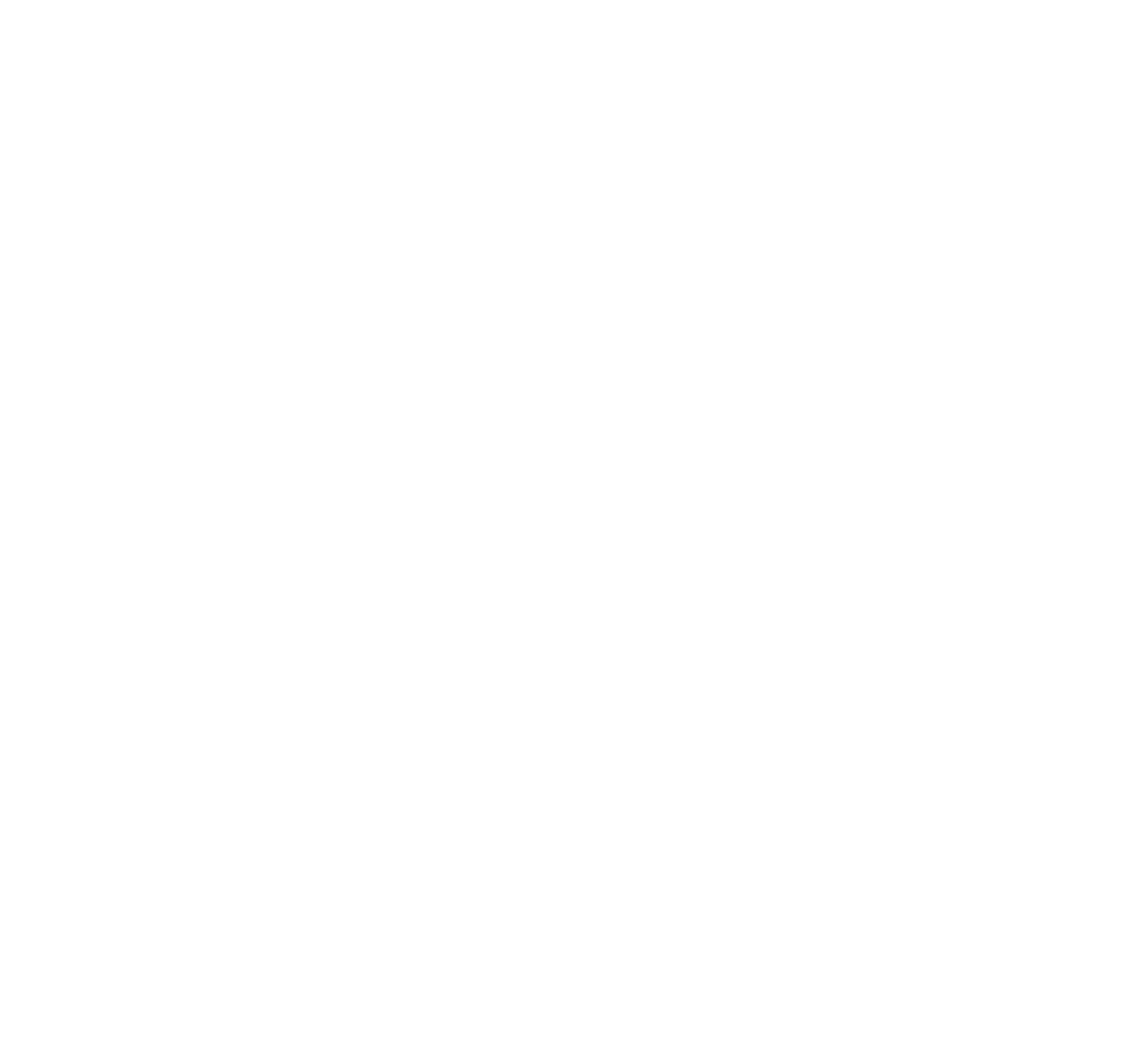
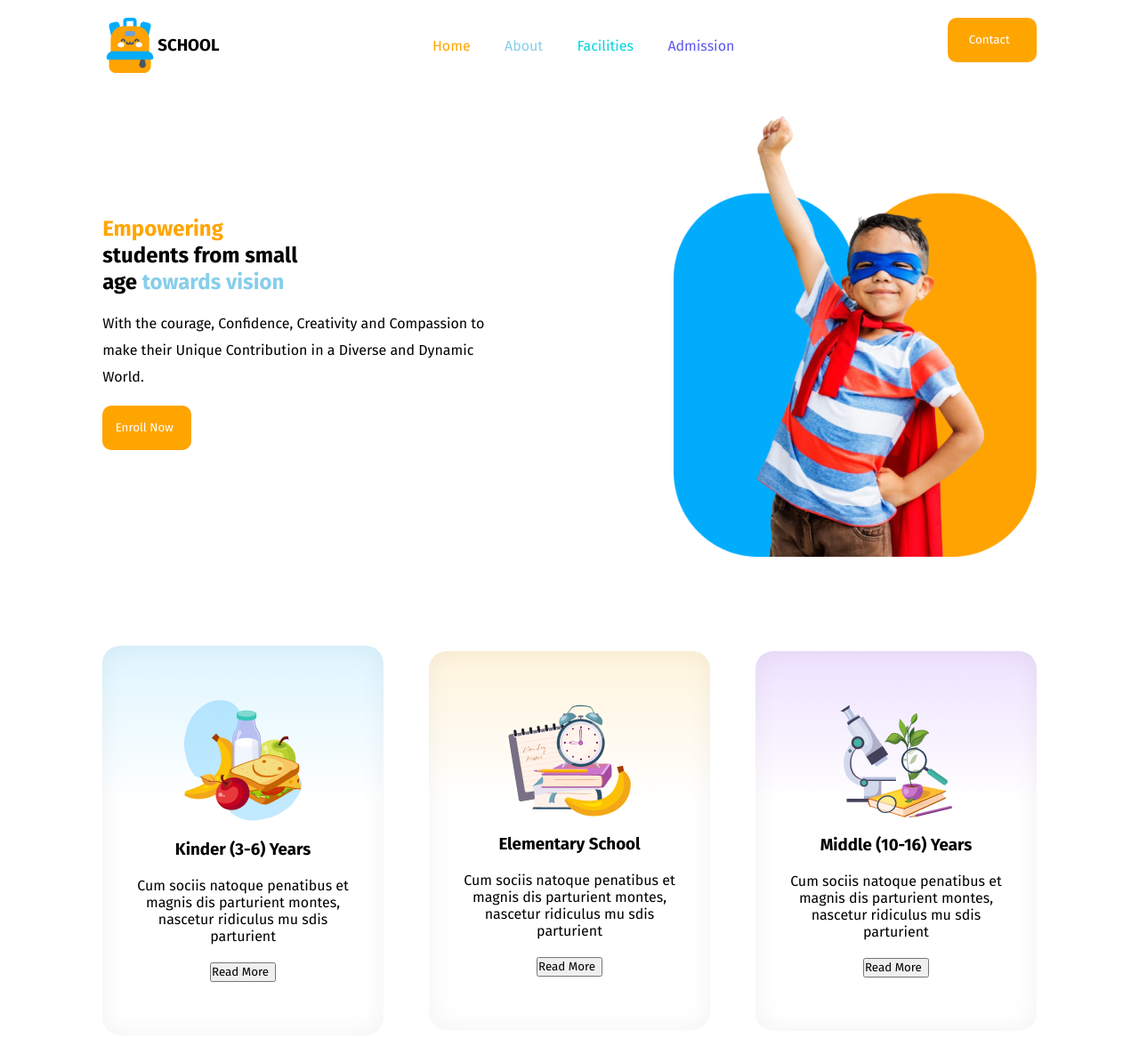
Before and after one commit to Nurhassan45/P-Hero-Assignment-2, a plain HTML site: page index.html in a window 1280 px wide. Shown: the whole page at 89% size. Before the commit the page ends 800 px from the top, so only its background shows below. Drawn offline with Linux system fonts and the light colour scheme.

Commit message:
Banner-design

```diff
--- a/index.html
+++ b/index.html
@@ -3,9 +3,77 @@
 <head>
     <meta charset="UTF-8">
     <meta name="viewport" content="width=device-width, initial-scale=1.0">
-    <title>Document</title>
+    <title>My-Second-Assignment</title>
+    <link rel="preconnect" href="https://fonts.googleapis.com">
+    <link rel="preconnect" href="https://fonts.gstatic.com" crossorigin>
+    <link href="https://fonts.googleapis.com/css2?family=Fira+Sans:ital,wght@0,100;0,200;0,300;0,400;0,500;0,600;0,700;0,800;0,900;1,100;1,200;1,300;1,400;1,500;1,600;1,700;1,800;1,900&family=Quicksand:wght@300..700&display=swap" rel="stylesheet">
+    <link rel="stylesheet" href="style/style.css">
 </head>
 <body>
+    <div class="God-div">
 
+        <nav class="flex">
+            <div class="school-logo flex">
+                <img src="assets/logo.png" alt="">
+                <h3>SCHOOL</h3>
+            </div>
+            <ul class="flex">
+                <li class="list1">Home</li>
+                <li class="list2">About</li>
+                <li class="list3">Facilities</li>
+                <li class="list4">Admission</li>
+            </ul>
+            <button class="contact btn">
+                Contact
+            </button>
+            <div class="menu-logo">
+                <img src="menu_24dp_E8EAED_FILL0_wght400_GRAD0_opsz24.png" alt="">
+            </div>
+        </nav>
+       <!-- hero-section -->
+        <div class="hero-section flex">
+            <div class="hero-left-div">
+                <h2><span class="Empowering">Empowering</span><br>students from small <br> age <span class="towards">towards vision</span></h2>
+                <p>With the courage, Confidence, Creativity and Compassion to make their Unique Contribution in a Diverse and Dynamic World.</p>
+                <button class="enrol btn">
+                    Enroll Now
+                </button>
+            </div>
+            <div class="hero-right-div">
+                <img src="assets/hero-kids.png" alt="">
+            </div>
+        </div>
+
+            <div class="satnderd-and-stories">
+
+            <div class="standard-Curriculum flex">
+                <div class="card1 flex">
+                    <img src="/assets/kinder.png" alt="">
+                    <h3>Kinder (3-6) Years</h3>
+                    <p>Cum sociis natoque penatibus et magnis
+                        dis parturient montes, nascetur ridiculus
+                        mu sdis parturient</p>
+                    <button>Read More</button>
+                </div>
+                <div class="card2 flex">
+                    <img src="/assets/elementary.png" alt="">
+                    <h3>Elementary School</h3>
+                    <p>Cum sociis natoque penatibus et magnis
+                        dis parturient montes, nascetur ridiculus
+                        mu sdis parturient</p>
+                    <button>Read More</button>
+                </div>
+                <div class="card3 flex">
+                    <img src="/assets/middle.png" alt="">
+                    <h3>Middle (10-16) Years</h3>
+                    <p>Cum sociis natoque penatibus et magnis
+                        dis parturient montes, nascetur ridiculus
+                        mu sdis parturient</p>
+                    <button>Read More</button>
+                </div>
+            </div>
+
+           </div>
+    </div>
 </body>
 </html>
--- /dev/null
+++ b/style/style.css
@@ -0,0 +1,178 @@
+*{
+    padding-left: 0;
+    margin: 0;
+    font-family: "Fira Sans", serif;
+}
+/* Universal-Class */
+.flex{
+    display: flex;
+    /* justify-content: center; */
+}
+.btn{
+    height:50px;
+    width: 100px;
+    border-radius: 10px;
+    color: white;
+    border: none;
+}
+.God-div{
+    padding:20px 9vw;
+}
+/* nav-section */
+.contact{
+    background-color: orange;
+}
+nav{
+    justify-content: space-between;
+   margin-bottom: 5vh;
+}
+.school-logo{
+    align-items: center;
+}
+nav ul{
+    gap: 3vw;
+    align-items: center;
+
+}
+nav ul li {
+    text-decoration: none;
+    list-style: none;
+}
+
+.list1{
+    color:orange ;
+}
+.list2{
+    color:skyblue ;
+}
+.list3{
+    color: #05D4DF;
+}
+.list4{
+    color: #5D58EF;
+}
+.menu-logo{
+    display: none;
+}
+/* Hero-section */
+.hero-section{
+    gap: 30px;
+    /* height: 60vh; */
+    justify-content: space-between;
+    /* border: 2px solid red; */
+}
+.enrol{
+    background-color: orange;
+}
+.hero-left-div{
+    width: 60%;
+    display: flex;
+    flex-direction: column;
+    /* align-items: center; */
+    line-height: 30px;
+    justify-content: center;
+    /* padding: 3vw; */
+}
+.hero-left-div p{
+    margin:1.3vw 0px;
+    width: 450px;
+}
+.hero-right-div{
+    width: 40%;
+}
+.hero-right-div img{
+    width: 100%;
+    height: 100%;
+}
+.Empowering{
+    color: orange;
+}
+.towards{
+    color: skyblue;
+}
+
+/* standard-Curriculum */
+.standard-Curriculum{
+    gap: 4vw;
+    justify-content: center;
+    align-items: center;
+
+}
+.standard-Curriculum >div{
+
+    /* border: 2px solid red; */
+    border-radius: 20px;
+}
+.card1,.card2,.card3{
+    width: 30%;
+    flex-direction: column;
+    justify-content: center;
+    align-items: center;
+    text-align: center;
+    gap: 20px;
+    padding: 60px 30px;
+}
+.card1{
+    box-shadow: inset 0px 0px 28.3px 0.94px rgba(0, 0, 0, 0.05);
+    background: linear-gradient(180.00deg, rgb(222, 245, 255),rgba(255, 255, 255, 0) 40%),rgb(255, 255, 255);
+}
+.card2{
+    box-shadow: inset 0px 0px 28.3px 0.94px rgba(0, 0, 0, 0.05);
+background: linear-gradient(180.00deg, rgb(255, 244, 220),rgba(255, 255, 255, 0) 40%),rgb(255, 255, 255);
+}
+.card3{
+box-shadow: inset 0px 0px 28.3px 0.94px rgba(0, 0, 0, 0.05);
+background: linear-gradient(180.00deg, rgb(238, 225, 255),rgba(255, 255, 255, 0) 40%),rgb(255, 255, 255);
+}
+.satnderd-and-stories{
+    margin: 100px 0px;
+}
+@media screen and (max-width:576px) {
+    nav ul li{
+        display: none;
+    }
+    nav{
+        padding-bottom: 10px;
+        border-bottom: 3px solid orange;
+    }
+    .contact{
+        display: none;
+  }
+  .menu-logo{
+    display:inline;
+  }
+
+  .menu-logo img{
+    width: 60px;
+    color: orange;
+    filter: brightness(100%);
+    height: 50px;
+  }
+
+  /* Hero-Section */
+  .hero-section{
+    flex-direction:column-reverse;
+    text-align: center;
+  }
+  .hero-left-div{
+    align-items: center;
+    width: 100%;
+  }
+  .hero-right-div{
+    width: 100%;
+  }
+.God-div{
+    padding:20px 3vw;
+}
+/* standard-and-Stories-Section */
+.card1,.card2,.card3{
+    flex-direction: column;
+    width:calc( 100% - 35px - 3vw);
+}
+
+.standard-Curriculum{
+    gap: 4vw;
+    flex-direction: column;
+
+}
+}
```
Also changed, not shown: assets/bg.png (added), assets/dribble.png (added), assets/elementary.png (added), assets/fb.png (added), assets/google+.png (added), assets/hero-kids.png (added), assets/kinder.png (added), assets/logo.png (added), assets/middle.png (added), assets/story-1.png (added), assets/story-2.png (added), assets/story-3.png (added), assets/story-4.png (added), assets/story-5.png (added), 2 more files, 1 other file.
